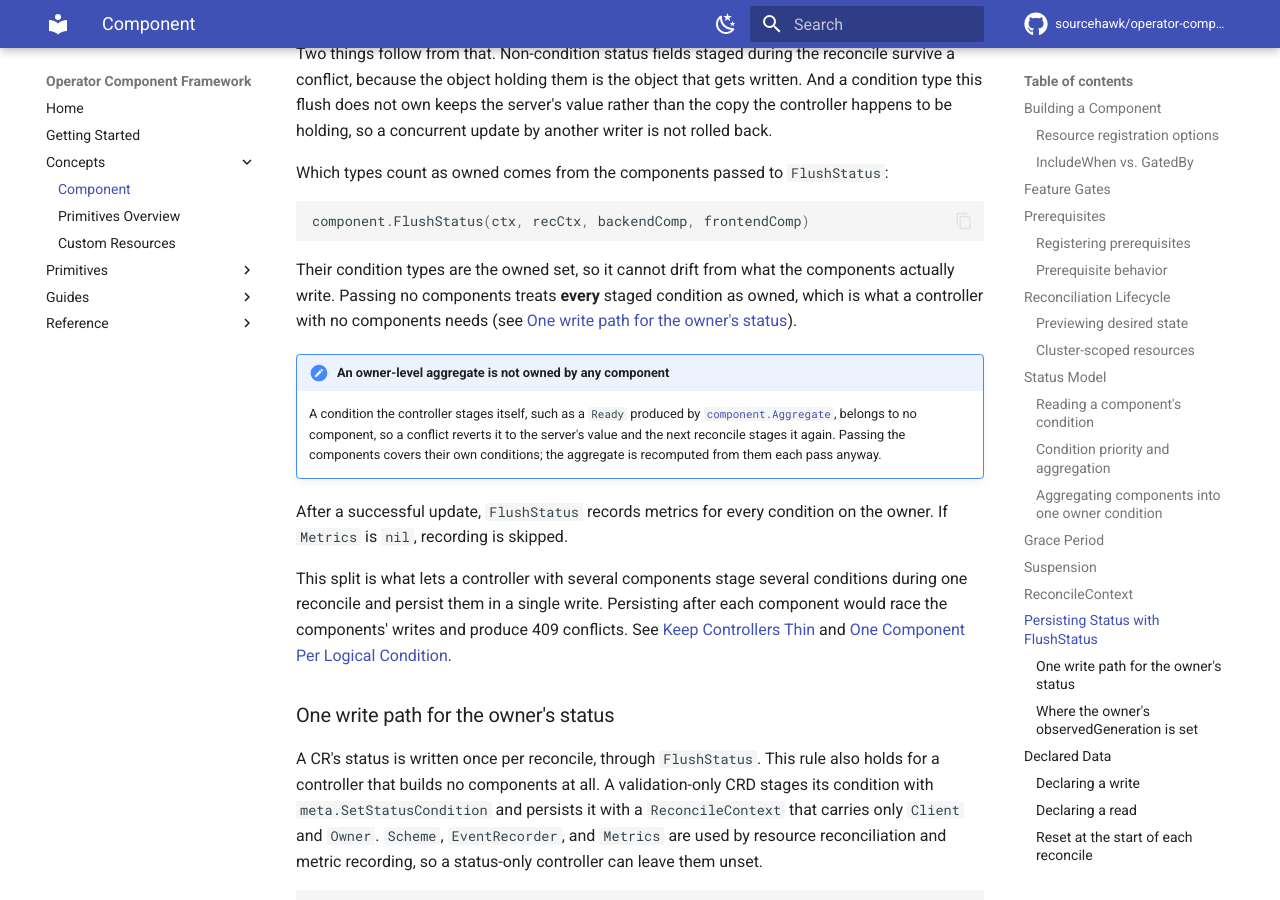
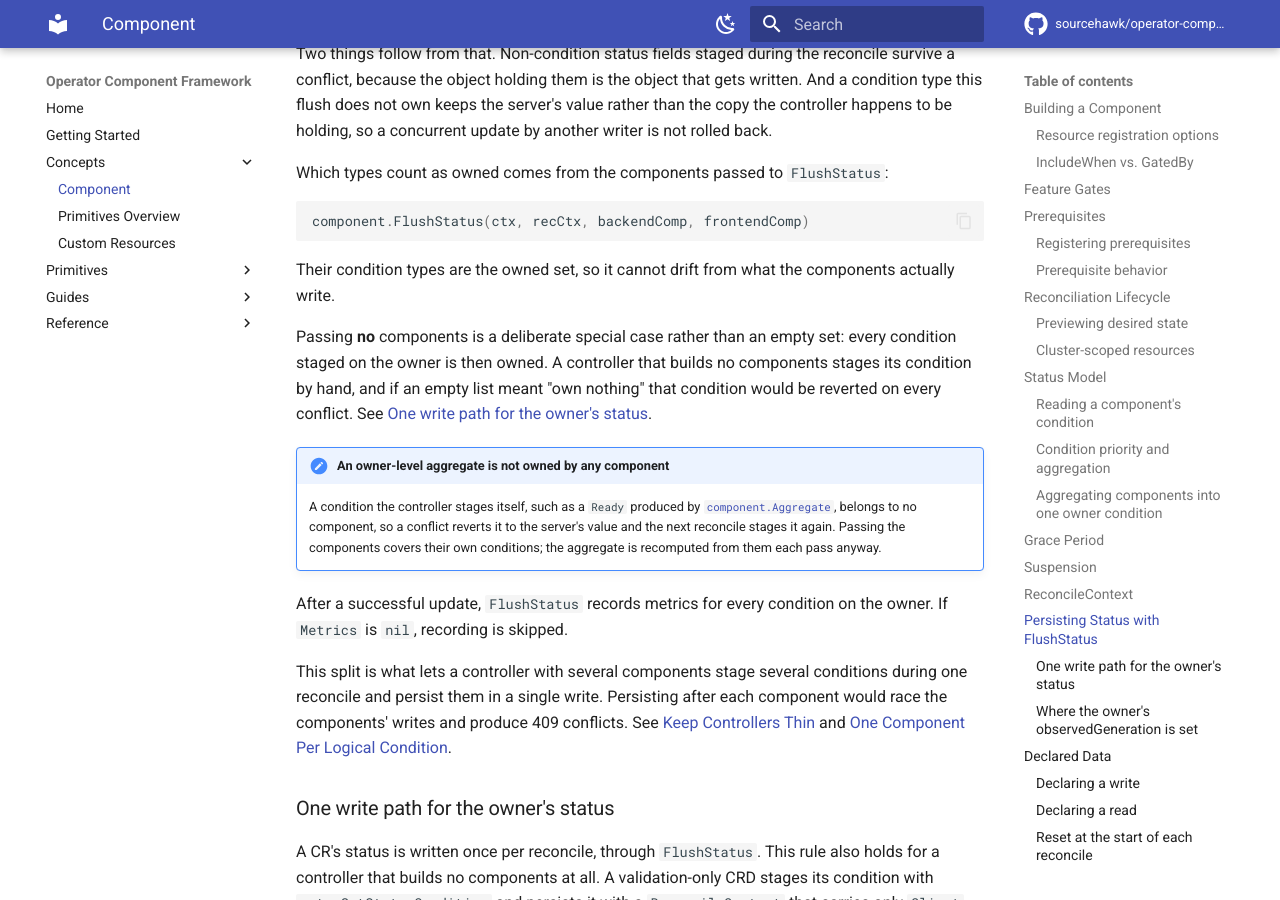
Before and after one commit to sourcehawk/operator-component-framework, an MkDocs documentation site: the page built from docs/component.md, in a window 1280 px wide and 900 px high, scrolled down 19384 px. Built offline with MkDocs 1.6.1 and Material for MkDocs 9.7.7, drawn with Linux system fonts in a browser that asks for light colours; comment, search, counter and statistics services are not loaded.

Commit message:
docs(component): say why an empty component list owns everything
The ownership rule read as a contradiction at its own boundary. The docs stated that
the owned condition types are the passed components' types, which makes the empty case
own nothing, and then asserted the opposite for a controller with no components
without saying why. A retrieval test hit it exactly there: the reader took the
statement on trust because the general rule does not produce it.

States the empty list as a deliberate special case and gives the reason, which the
GoDoc already carried: a controller that builds no components stages its condition by
hand, so an empty list meaning "own nothing" would revert that condition on every
conflict.

Co-Authored-By: Claude Opus 5 (1M context) <noreply@anthropic.com>

````diff
--- a/docs/component.md
+++ b/docs/component.md
@@ -693,9 +693,12 @@ Which types count as owned comes from the components passed to `FlushStatus`:
 component.FlushStatus(ctx, recCtx, backendComp, frontendComp)
 ```
 
-Their condition types are the owned set, so it cannot drift from what the components actually write. Passing no
-components treats **every** staged condition as owned, which is what a controller with no components needs (see
-[One write path for the owner's status](#one-write-path-for-the-owners-status)).
+Their condition types are the owned set, so it cannot drift from what the components actually write.
+
+Passing **no** components is a deliberate special case rather than an empty set: every condition staged on the owner is
+then owned. A controller that builds no components stages its condition by hand, and if an empty list meant "own
+nothing" that condition would be reverted on every conflict. See
+[One write path for the owner's status](#one-write-path-for-the-owners-status).
 
 !!! note "An owner-level aggregate is not owned by any component"
 
````
Also changed, not shown: plugin/skills/building-components/SKILL.md (+4 -1 lines), plugin/skills/building-components/references/component.md (+6 -3 lines).
